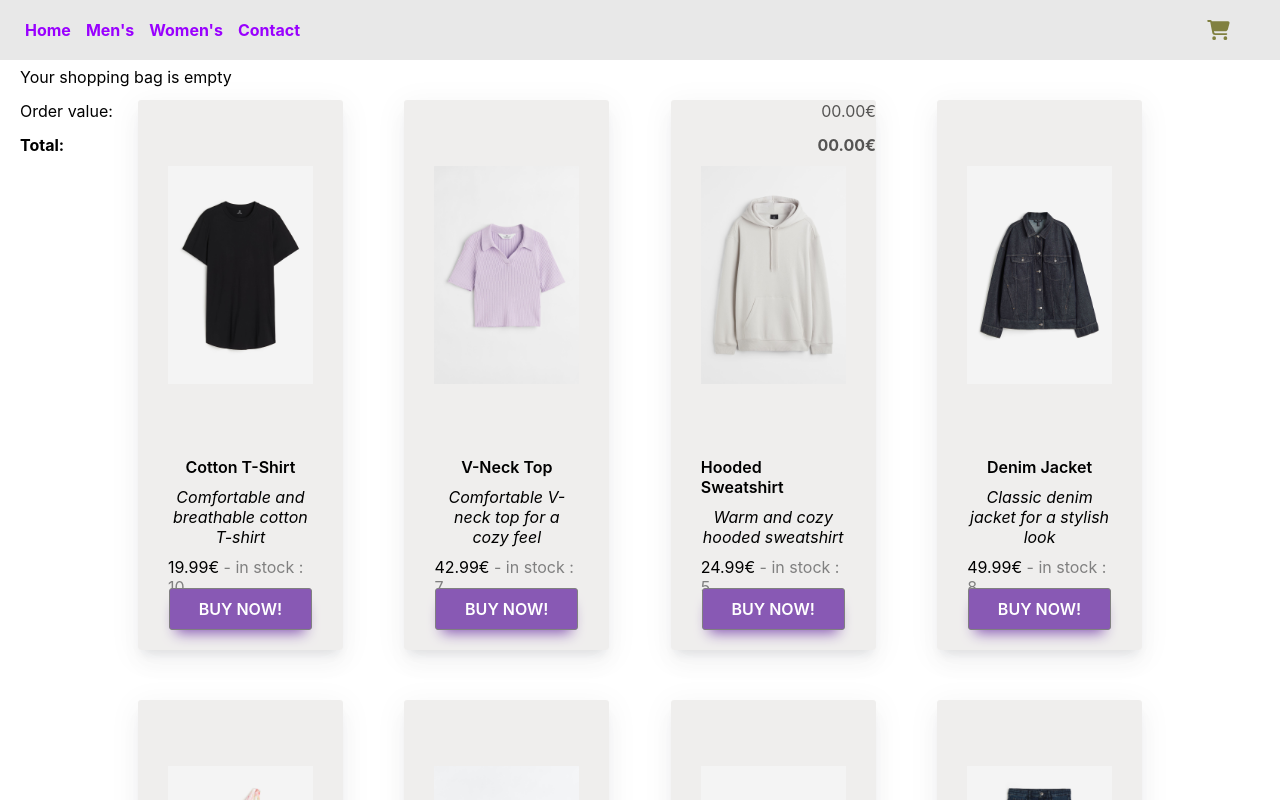
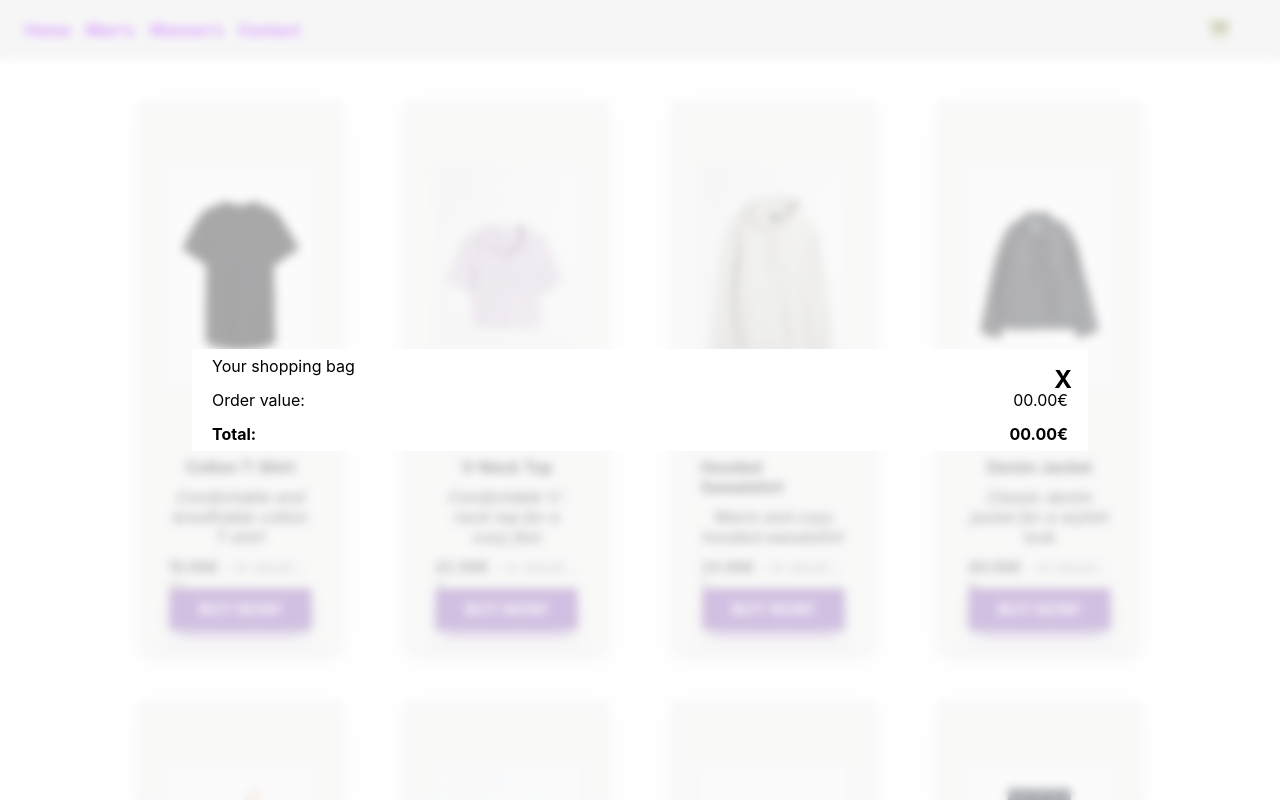
Before and after one commit to elledevelope/React_boutique, a React (Create React App) app: page / in a window 1280 px wide. Both pictures are taken after a click on the element 1223 px from the left and 30 px from the top of the page. Shown: the top 800 px of the page. Built offline with nearby package versions, Linux system fonts and the light colour scheme.

Commit message:
Update Panier

```diff
--- a/src/components/Panier/Panier.js
+++ b/src/components/Panier/Panier.js
@@ -1,12 +1,21 @@
-import React from 'react';
+// import React from 'react';
 import './Panier.css';
 
-const Panier = () => (
+const Panier = (props) => (
   <>
-    <div className="Panier">
-        <p id="shoppingState">Your shopping bag is empty</p>
+    <div className='backgroundPanier'>
+      <div className="Panier">
+        <div className='close' onClick={props.handelDisplayPanier}>X</div>
+        <p id="shoppingState">Your shopping bag</p>
+
+
+
         <p id="value">Order value:<span>00.00€</span></p>
         <p id="total">Total:<span>00.00€</span></p>
+
+
+
+      </div>
     </div>
   </>
 
```
